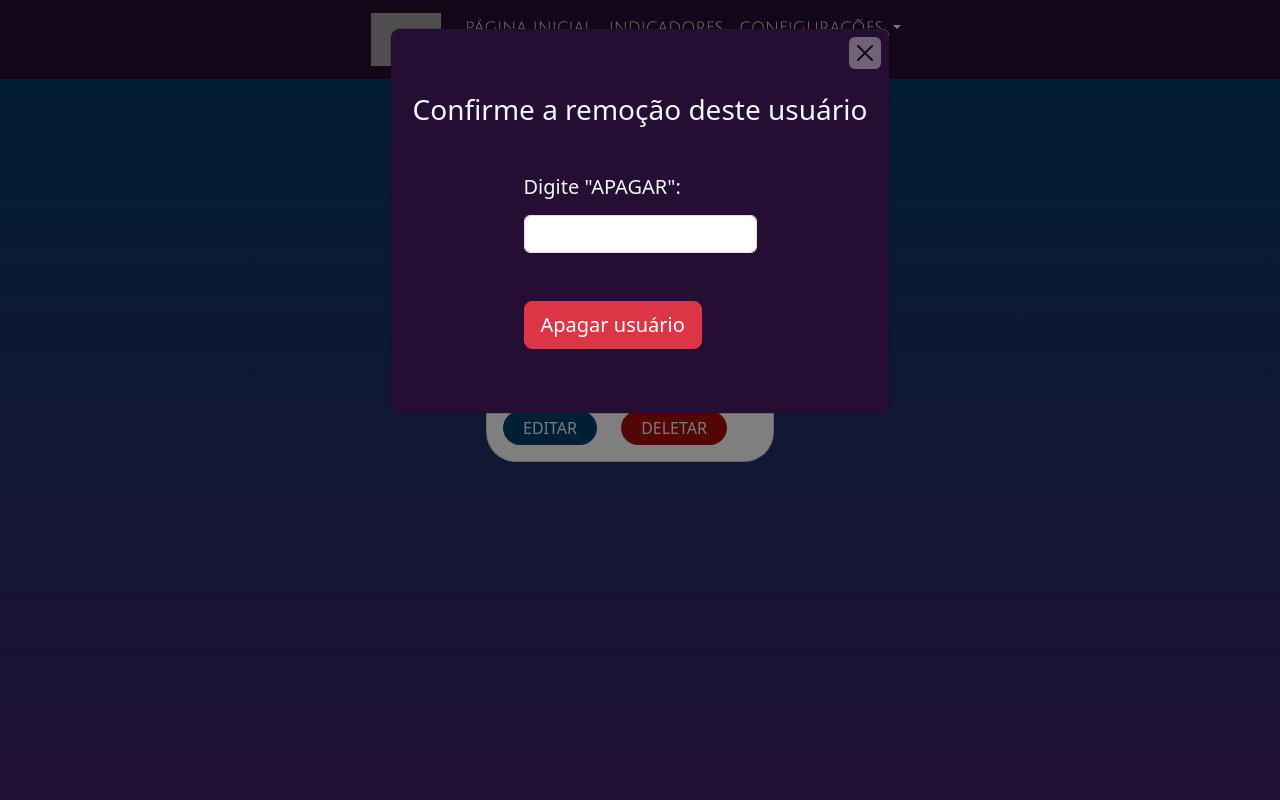
After one commit to nabelly19/CreativeExperiencePUCPR, a Flask app: template Dashboard_Web/templates/Userlist2.html in a window 1280 px wide, after a click on "DELETAR". The commit adds this page. Run offline with Flask 3, Linux system fonts and the light colour scheme; the template is opened without the code that fills it, so the values that code supplies are empty; grey boxes are pictures that could not be loaded.

Commit message:
Muitas alteracoes

```diff
--- a/Dashboard_Web/static/css/Userlist.css
+++ b/Dashboard_Web/static/css/Userlist.css
@@ -1,41 +1,38 @@
-html {
-    background: url("../img/backgroundgeral.png") no-repeat center center fixed;
+body {
+    background: url("/static/img/backgroundgeral.svg") no-repeat center center fixed;
     -webkit-background-size: cover;
     -moz-background-size: cover;
     -o-background-size: cover;
     background-size: cover;
-    position: relative;
+}
+
+#config-nav {
+    color: #F5F5F5;
 }
 
 .search_area{
-    position: absolute;
-    flex-wrap: nowrap;
+    width: 100%;
     display: flex;
-    flex-direction: row;
+    justify-content: space-around;
+    align-items: center;
+    color: #f5f5f5;
+    margin-top: 40px;
 }
 
-.user_list{
-    margin-top: 15%;
-    position: absolute;
+.lista-card-users {
+    width: 100%;
+    height: auto;
     display: flex;
-    align-items: flex-start;
-    flex-direction: row;
-    justify-content: baseline;
-}
-
-.search_area h2{
-    font-family: "Julius Sans One";
-    color: aliceblue;
-    margin-right: 20%;
+    flex-wrap: wrap;
+    justify-content: center;
+    margin-top: 40px;
 }
 
 .card{
-    background: rgb(0, 216, 255);
-    background: linear-gradient(180deg, rgba(0, 216, 255, 1) 0%, rgba(0, 216, 255, 1) 50%, rgba(0, 216, 255, 1) 100%);
-    font-family: "Montserrat";
+    background-color: rgba(0, 217, 255, 0.5);
     font-weight: bold;
-    padding: 0px 10px 0px 0px;
-    margin-bottom: 50px;
+    margin: 20px;
+    border: none;
 }
 
 .card-body h4{
@@ -50,45 +47,40 @@ html {
     color: aliceblue;
 }
 
+.input_search{
+    height: 50px;
+    padding: 0px 20px;
+    width: 300px;
+    border-style: none;
+    border-radius: 30px;
+    background-color: rgba(227, 227, 227, 0.50);
+    color: #f5f5f5;
+}
+
 .btn-search{
     border-style: none;
-    border-radius: 50px;
-    width: 65px;
-    height: 45px;
+    border-radius: 100%;
+    width: 50px;
+    height: 50px;
     background-color: #260D33;
+    position: absolute;
+    right: 0;
 }
 
 .btn-search i{
     color: aliceblue;
 }
 
-.input_search{
-    padding: 4%;
-    border-style: none;
-    border-radius: 30px;
-    font-family: "Julius Sans One";
-    background-color: rgba(227, 227, 227, 0.50);
-    color: aliceblue;
-}
-
-.container{
-    position: absolute;
-}
-
 .form-inline{
-    margin-left: 35%;
     display: flex;
     align-items: flex-start;
     flex-wrap: nowrap;
     justify-content: baseline;
-}
-
-.card_btn_area{
-
+    position: relative;
 }
 
 .card-btn{
-    padding: 5px 20px 5px 20px;
+    padding: 5px 20px;
     border-style: none;
     border-radius: 30px;
     color: aliceblue;
@@ -115,11 +107,9 @@ html {
 .modal-body{
     background-color: #260D33;
     color: aliceblue;
-    font-family: "Montserrat";
 }
 
 .modal-header{
     background-color: #260D33;
     color: aliceblue;
-    font-family: "Montserrat";
 }
--- a/Dashboard_Web/static/css/config_geral.css
+++ b/Dashboard_Web/static/css/config_geral.css
@@ -129,3 +129,7 @@ input:focus, input:hover {
   border: 1px solid #F5F5F5;
   color: #F5F5F5;
 }
+
+.titulos-p {
+  font-size: 2.1rem;
+}
--- /dev/null
+++ b/Dashboard_Web/templates/Userlist2.html
@@ -0,0 +1,191 @@
+<!DOCTYPE html>
+<html lang="pt-br">
+
+<head>
+    <meta charset="UTF-8">
+    <meta name="viewport" content="width=device-width, initial-scale=1.0">
+    <title>Lista de Usuários</title> <!-- TITLE DESTA PÁGINA -->
+    <link rel="stylesheet" href="../static/css/Userlist.css"> <!-- CSS -->
+    <link href="https://cdn.jsdelivr.net/npm/bootstrap@5.3.3/dist/css/bootstrap.min.css" rel="stylesheet"
+        integrity="sha384-QWTKZyjpPEjISv5WaRU9OFeRpok6YctnYmDr5pNlyT2bRjXh0JMhjY6hW+ALEwIH" crossorigin="anonymous">
+    <link rel="stylesheet" href="https://cdn.jsdelivr.net/npm/bootstrap-icons@1.10.5/font/bootstrap-icons.css">
+    <link rel="icon" type="image/x-icon" href="../static/img/logo.ico">
+    <link rel="preconnect" href="https://fonts.googleapis.com">
+    <link rel="preconnect" href="https://fonts.gstatic.com" crossorigin>
+    <link href="https://fonts.googleapis.com/css2?family=Montserrat:ital,wght@0,100..900;1,100..900&display=swap"
+        rel="stylesheet">
+    <link
+        href="https://fonts.googleapis.com/css2?family=Julius+Sans+One&family=Montserrat:ital,wght@0,100..900;1,100..900&display=swap"
+        rel="stylesheet">
+    <style>
+        .navbar {
+            background-color: #260D33;
+            font-family: "Julius Sans One";
+        }
+
+        .navbar-nav .nav-link {
+            color: #b9b9b9;
+        }
+
+        .navbar-nav .nav-link:hover {
+            color: #6e6e6e;
+        }
+    </style>
+</head>
+
+<body>
+    <nav class="navbar navbar-expand-lg">
+        <div class="container-fluid">
+            <button class="navbar-toggler" type="button" data-bs-toggle="collapse"
+                data-bs-target="#navbarSupportedContent" aria-controls="navbarSupportedContent" aria-expanded="false"
+                aria-label="Toggle navigation">
+                <span class="navbar-toggler-icon"></span>
+            </button>
+            <div class="collapse navbar-collapse" id="navbarSupportedContent">
+                <ul class="navbar-nav me-auto mb-2 mb-lg-0 mx-auto">
+                    <a class="navbar-brand logo" href="#">
+                        <img src="../static/img/logo.png" width="70" class="img-fluid">
+                    </a>
+                    <li class="nav-item">
+                        <a class="nav-link active" aria-current="page" href="#" style="color: aliceblue;">PÁGINA
+                            INICIAL</a>
+                    </li>
+                    <li class="nav-item">
+                        <a class="nav-link active" href="#" style="color: aliceblue;">INDICADORES</a>
+                    </li>
+                    <li class="nav-item dropdown">
+                        <a class="nav-link active dropdown-toggle" href="#" role="button" data-bs-toggle="dropdown"
+                            aria-expanded="false" style="color: aliceblue;">
+                            CONFIGURAÇÕES
+                        </a>
+                        <ul class="dropdown-menu">
+                            <li><a class="dropdown-item" href="#">CADASTRAR USUÁRIOS</a></li>
+                            <li>
+                                <hr class="dropdown-divider">
+                            </li>
+                            <li><a class="dropdown-item" href="#">LISTAR USUÁRIOS</a></li>
+                        </ul>
+                    </li>
+                </ul>
+            </div>
+        </div>
+    </nav>
+
+
+    <div class="container mt-5">
+        <div class="row justify-content-center">
+            <div class="col-sm-5">
+                <div class="search_area">
+                    <h2>LISTA DE USUÁRIOS &nbsp;</h2>
+                    <form class="form-inline">
+                        <input class="input_search" type="search" placeholder="PESQUISAR USUÁRIOS" aria-label="Search">
+                        <button class="btn-search" type="submit"><i class="bi bi-search"></i></button>
+                    </form>
+                </div>
+            </div>
+        </div>
+
+                <div class="container user_list">
+                    <div class="row justify-content-center">
+
+                        <div class="col-md-4">
+                            <div class="card" style="width: 18rem; border-radius: 30px;">
+                                <div class="card-body">
+                                    <h4 class="card-title">Nome Fulano</h4>
+                                    <h5 class="card-text mb-2">Breve descrição</h5>
+                                    <div class="card_btn_area mt-4">
+                                        <button type="button" href="#" class="card-btn editar" data-bs-toggle="modal"
+                                        data-bs-target="#ModalEdit">EDITAR</button>
+                                        <button type="button" href="#" class="card-btn apagar" data-bs-toggle="modal"
+                                            data-bs-target="#JanelaModal">DELETAR</button>
+                                    </div>
+                                </div>
+                            </div>
+                        </div>
+
+                    </div>
+                </div>
+
+
+        <!-- modal validação -->
+        <div id="JanelaModal" class="modal fade">
+            <div class="modal-dialog border-rounded">
+                <div class="modal-content strongbg">
+                    <div class="modal-header border-0">
+                        <button type="button" class="btn btn-close " style="background-color:#b9b9b9;"
+                            data-bs-dismiss="modal"></button>
+                    </div>
+                    <div class="modal-body">
+
+                        <h3 class="text-center mx-auto">Confirme a remoção deste usuário</h3>
+
+                        <!-- <div class="hide alerta" id="error">
+                        <span>Validação não realizada, revise e tente novamente</span>
+                        <button id="alertabutton">&times;</button>
+                    </div> -->
+
+                        <form action="/" method="post" id="login">
+
+                            <div class="col-6 mt-5 mx-auto">
+                                <label for="senha" class="form-label text-center">
+                                    <h5>Digite "APAGAR":</h5>
+                                </label>
+                                <div class="validation_position">
+                                    <input class="form-control mx-auto" type="text" id="validation" name="validation">
+                                </div>
+                            </div>
+                            <div class="col-6 my-5 mx-auto">
+                                <input type="button" class="btn btn-danger mx-auto btn-lg" onclick="request()"
+                                    value="Apagar usuário" id="apagar">
+                            </div>
+                        </form>
+
+                    </div>
+                </div>
+            </div>
+        </div>
+
+        <!-- modal editar usuário -->
+        <div id="ModalEdit" class="modal fade">
+            <div class="modal-dialog border-rounded">
+                <div class="modal-content strongbg">
+                    <div class="modal-header border-0">
+                        <button type="button" class="btn btn-close " style="background-color:#b9b9b9;"
+                            data-bs-dismiss="modal"></button>
+                    </div>
+                    <div class="modal-body">
+
+                        <h3 class="text-center mx-auto">Edição de usuário</h3>
+
+                        <!-- <div class="hide alerta" id="error">
+                        <span>Validação não realizada, revise e tente novamente</span>
+                        <button id="alertabutton">&times;</button>
+                    </div> -->
+
+                        <form action="/" method="post" id="login">
+
+                            <div class="col-6 mt-5 mx-auto">
+                                <label for="senha" class="form-label text-center">
+                                    <h5>Digite "APAGAR":</h5>
+                                </label>
+                                <div class="validation_position">
+                                    <input class="form-control mx-auto" type="text" id="validation" name="validation">
+                                </div>
+                            </div>
+                            <div class="col-6 my-5 mx-auto">
+                                <input type="button" class="btn btn-danger mx-auto btn-lg"
+                                    value="Apagar usuário" id="apagar">
+                            </div>
+                        </form>
+
+                    </div>
+                </div>
+            </div>
+        </div>
+
+        <script src="../static/js/Userlist.js"></script>
+        <script src="https://cdn.jsdelivr.net/npm/@popperjs/core@2.11.6/dist/umd/popper.min.js"></script>
+        <script src="https://cdn.jsdelivr.net/npm/bootstrap@5.3.3/dist/js/bootstrap.min.js"></script>
+</body>
+
+</html>
--- a/Dashboard_Web/templates/addHardware.html
+++ b/Dashboard_Web/templates/addHardware.html
@@ -1,4 +1,9 @@
 {% extends "base.html" %}
+
+{% block title %}
+    <title>Cadastrar hardware| Flood Prevention</title>
+{% endblock %}
+
 {% block styles %}
     <link rel="stylesheet" href="../static/css/add_hardware.css">
 {% endblock %}
```
Also changed, not shown: Dashboard_Web/login.py (+33 -7 lines), Dashboard_Web/pendencias.md (added, +15 -0 lines), Dashboard_Web/static/css/dashboard.css (+6 -2 lines), Dashboard_Web/static/css/registerUser.css (renamed from Dashboard_Web/static/css/addUser.css, +6 -1 lines), Dashboard_Web/templates/Userlist.html (+39 -94 lines), Dashboard_Web/templates/addUser.html (deleted, +0 -42 lines), Dashboard_Web/templates/base.html (+9 -6 lines), Dashboard_Web/templates/registerUser.html (added, +44 -0 lines).
